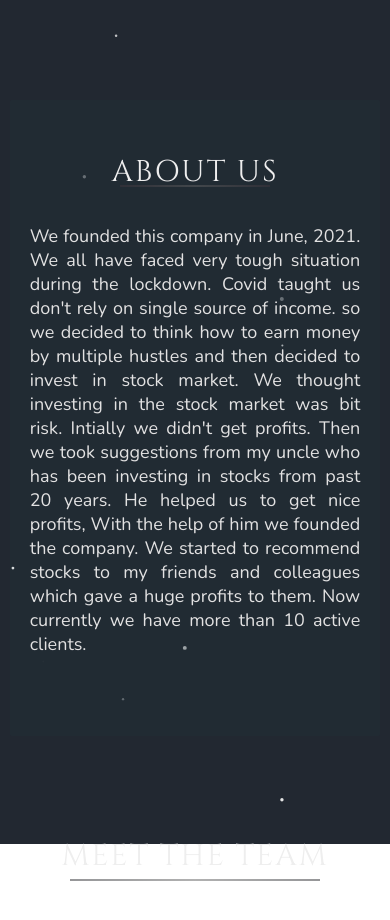
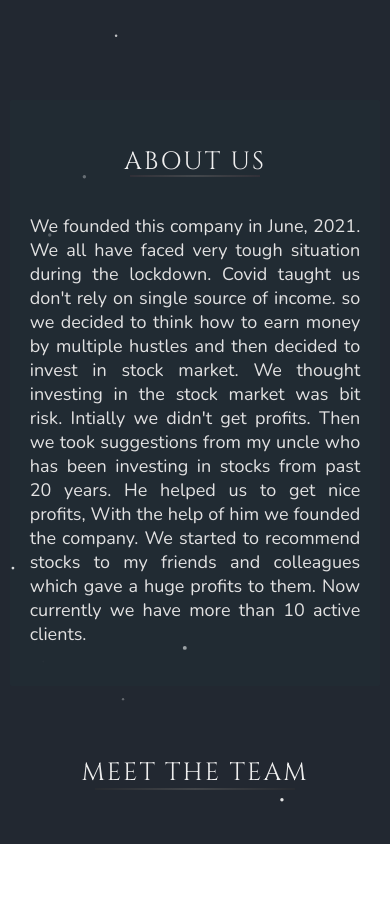
Before and after one commit to RavulaThrinath/my-aap, a React (Create React App) app: page /About in a window 390 px wide. Shown: the top 920 px of the page. Built offline with nearby package versions, Linux system fonts and the light colour scheme; a web font is replaced by a local one.

Commit message:
Team responsive

```diff
--- a/src/App.css
+++ b/src/App.css
@@ -1450,40 +1450,42 @@ textarea:focus~.bar:after {
     margin-top: 100px;
   }
 
+  .about-title {
+    margin: 10px 0 40px 0;
+  }
+
   .about-text {
     max-width: 95%;
     margin: auto;
     font-size: 22px;
-    padding: 40px 40px 80px 40px;
+    padding: 30px 40px 40px 40px;
     line-height: 30px;
   }
 }
 
 @media (max-width:620px) {
+  .about-title {
+    font-size: 25px;
+    margin: 10px 0 40px 0;
+  }
+  .about-title::after {
+    width: 130px;
+  }
 
   .about-text {
     font-size: 20px;
     line-height: 27px;
-    padding: 40px 40px 80px 40px;
-  }
-}
+  }
+}
+
 @media (max-width:480px) {
 
   .about-text {
     font-size: 18px;
     line-height: 24px;
-    padding: 40px 20px 80px 20px;
-  }
-}
-/* @media (max-width:620px) {
-
-  .about-text {
-    max-width: 90%;
-    margin: auto;
-    font-size: 20px;
-    line-height: 27px;
-  }
-} */
+    padding: 40px 20px 40px 20px;
+  }
+}
 
 /*  */
 /*  */
@@ -1685,8 +1687,7 @@ textarea:focus~.bar:after {
 /*  */
 /*  */
 
-.WCU-title,
-.Team-title {
+.WCU-title {
   position: relative;
   font-size: 30px;
   font-family: 'Cinzel', serif;
@@ -1698,8 +1699,7 @@ textarea:focus~.bar:after {
   margin: 100px 0 70px 0;
 }
 
-.WCU-title::after,
-.Team-title::after {
+.WCU-title::after {
   content: "";
   position: absolute;
   top: 110%;
@@ -2058,19 +2058,43 @@ footer p {
 /*  */
 /*  */
 
+.Team-title {
+  position: relative;
+  font-size: 30px;
+  font-family: 'Cinzel', serif;
+  color: var(--textcolor);
+  text-transform: uppercase;
+  font-weight: 100;
+  text-align: center;
+  letter-spacing: 2px;
+  margin: 100px 0 70px 0;
+}
+
+.Team-title::after {
+  content: "";
+  position: absolute;
+  top: 100%;
+  left: 50%;
+  transform: translate(-50%, -50%);
+  width: 250px;
+  height: 1px;
+  background: linear-gradient(to right, #2D2E32, #636363, #2D2E32);
+}
 
 .team-list {
   display: flex;
   justify-content: center;
   align-items: center;
-  /* margin-bottom: 100px; */
-  gap: 100px;
 }
 
 .team-list img {
   width: 300px;
   height: 348px;
   border-radius: 5px;
+}
+
+.founder {
+  margin: 0 50px;
 }
 
 .img1 {
@@ -2121,8 +2145,25 @@ footer p {
     flex-direction: column;
     justify-content: center;
     align-items: center;
-    margin-bottom: 100px;
-    gap: 100px;
+  }
+
+  .founder {
+    margin: 20px 0;
+  }
+}
+
+@media (max-width:760px) {
+  .Team-title {
+    font-size: 25px;
+    margin: 70px 0 30px 0;
+  }
+
+  .Team-title::after {
+    width: 200px;
+  }
+
+  .team-list {
+    gap: 0;
   }
 }
 
```
